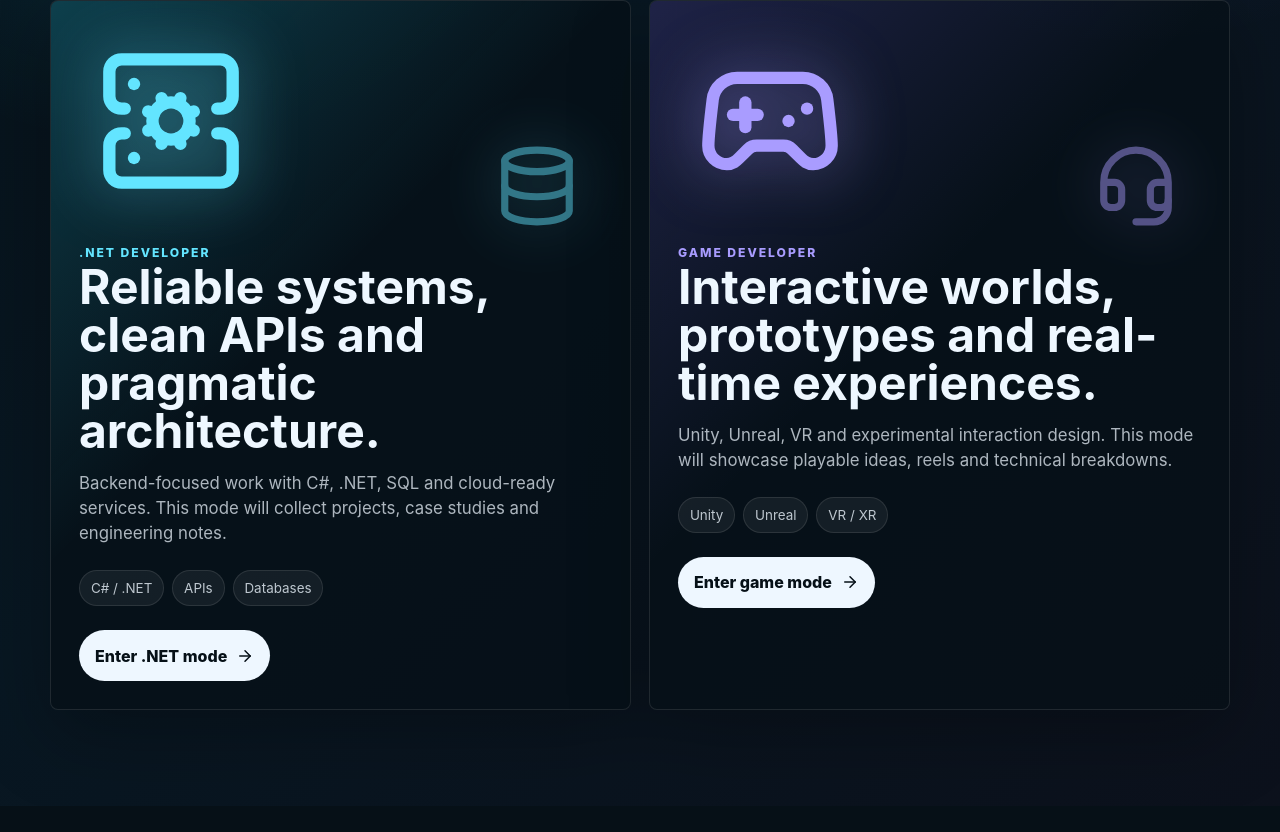
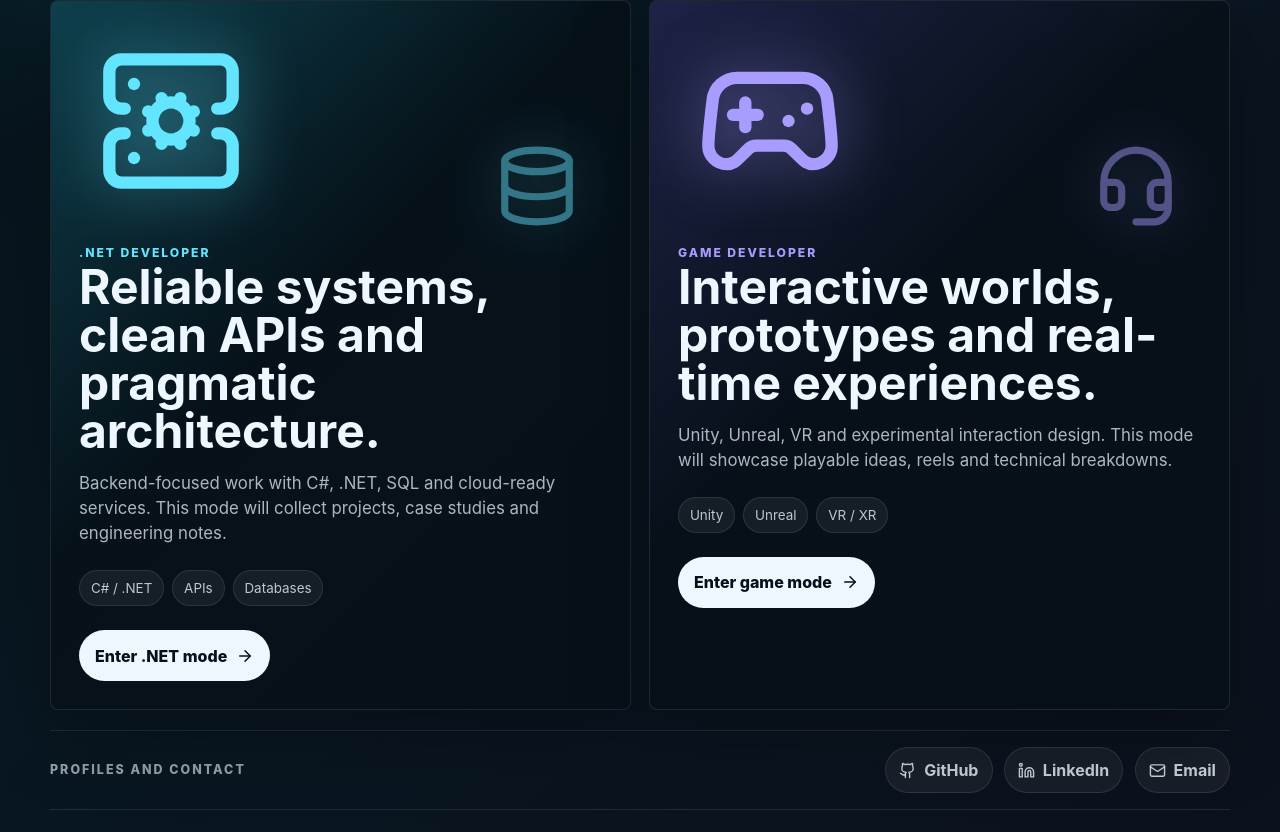
Before and after one commit to SamuelRodri/SamuDev, a React (Vite) app: page / in a window 1280 px wide. Shown: the part 543-1375 px from the top of the page. Before the commit the page ends 1349 px from the top, so only its background shows below. Built offline with nearby package versions, Linux system fonts and the light colour scheme.

Commit message:
Add hub contact section

```diff
--- a/src/App.tsx
+++ b/src/App.tsx
@@ -118,6 +118,24 @@ function Hub({ locale, navigate }: { locale: Locale; navigate: (path: string) =>
         <ModeCard locale={locale} mode="dotnet" onSelect={() => navigate("/dotnet")} cta={t.hero.dotnetCta} />
         <ModeCard locale={locale} mode="game" onSelect={() => navigate("/game")} cta={t.hero.gameCta} />
       </div>
+
+      <section className="hub-contact" aria-label={t.hero.contactLabel}>
+        <span>{t.hero.contactLabel}</span>
+        <div>
+          <a href={profileLinks.github} target="_blank" rel="noreferrer">
+            <Github size={17} />
+            GitHub
+          </a>
+          <a href={profileLinks.linkedin} target="_blank" rel="noreferrer">
+            <Linkedin size={17} />
+            LinkedIn
+          </a>
+          <a href={profileLinks.email}>
+            <Mail size={17} />
+            Email
+          </a>
+        </div>
+      </section>
     </section>
   );
 }
--- a/src/content.ts
+++ b/src/content.ts
@@ -36,6 +36,7 @@ export const content = {
       body: "Backend systems, game development and interactive experiences. Choose the area you want to explore.",
       dotnetCta: "Enter .NET mode",
       gameCta: "Enter game mode",
+      contactLabel: "Profiles and contact",
     },
     modes: {
       dotnet: {
@@ -69,7 +70,7 @@ export const content = {
     shared: {
       aboutTitle: "About Samuel",
       aboutBody:
-        "Developer profile in progress. The structure is ready to evolve as real projects, links, media and case studies are added.",
+        "I build software from two complementary angles: backend systems with .NET and interactive experiences with game engines. This portfolio is organized so each area can grow with its own projects, notes and media.",
       contactBody:
         "You can reach me by email or follow my work through GitHub and LinkedIn while the project showcase grows.",
     },
@@ -87,6 +88,7 @@ export const content = {
       body: "Sistemas backend, videojuegos y experiencias interactivas. Elige el área que quieres explorar.",
       dotnetCta: "Entrar en modo .NET",
       gameCta: "Entrar en modo juegos",
+      contactLabel: "Perfiles y contacto",
     },
     modes: {
       dotnet: {
@@ -120,7 +122,7 @@ export const content = {
     shared: {
       aboutTitle: "Sobre Samuel",
       aboutBody:
-        "Perfil de desarrollador en construcción. La estructura está lista para crecer con proyectos reales, enlaces, media y casos de estudio.",
+        "Construyo software desde dos enfoques complementarios: sistemas backend con .NET y experiencias interactivas con motores de videojuegos. Este portfolio está organizado para que cada área pueda crecer con sus propios proyectos, notas y media.",
       contactBody:
         "Puedes contactarme por email o seguir mi trabajo en GitHub y LinkedIn mientras el portfolio crece con proyectos reales.",
     },
--- a/src/styles.css
+++ b/src/styles.css
@@ -188,6 +188,50 @@ p {
   grid-template-columns: repeat(2, minmax(0, 1fr));
   gap: 18px;
   margin-top: 54px;
+}
+
+.hub-contact {
+  display: flex;
+  align-items: center;
+  justify-content: space-between;
+  gap: 1rem;
+  margin-top: 20px;
+  padding: 16px 0;
+  border-top: 1px solid rgba(255, 255, 255, 0.1);
+  border-bottom: 1px solid rgba(255, 255, 255, 0.1);
+}
+
+.hub-contact > span {
+  color: rgba(238, 247, 255, 0.62);
+  font-size: 0.78rem;
+  font-weight: 800;
+  letter-spacing: 0.16em;
+  text-transform: uppercase;
+}
+
+.hub-contact div {
+  display: flex;
+  flex-wrap: wrap;
+  gap: 0.7rem;
+  justify-content: flex-end;
+}
+
+.hub-contact a {
+  display: inline-flex;
+  align-items: center;
+  gap: 0.5rem;
+  padding: 0.62rem 0.82rem;
+  border: 1px solid rgba(255, 255, 255, 0.1);
+  border-radius: 999px;
+  background: rgba(255, 255, 255, 0.055);
+  color: rgba(238, 247, 255, 0.82);
+  font-weight: 750;
+}
+
+.hub-contact a:hover {
+  border-color: rgba(126, 233, 255, 0.42);
+  color: #ffffff;
+  background: rgba(126, 233, 255, 0.1);
 }
 
 .mode-card,
@@ -475,6 +519,15 @@ p {
   .contact-actions {
     justify-content: flex-start;
   }
+
+  .hub-contact {
+    align-items: flex-start;
+    flex-direction: column;
+  }
+
+  .hub-contact div {
+    justify-content: flex-start;
+  }
 }
 
 @media (max-width: 560px) {
```
